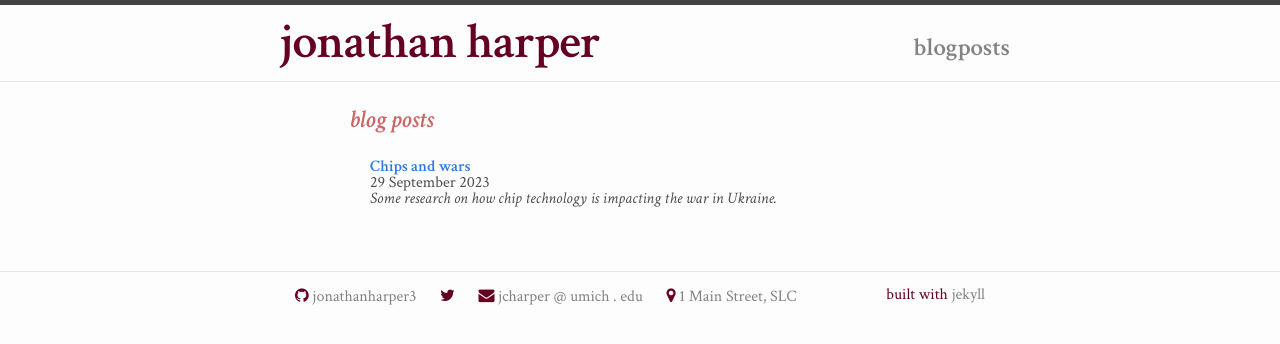
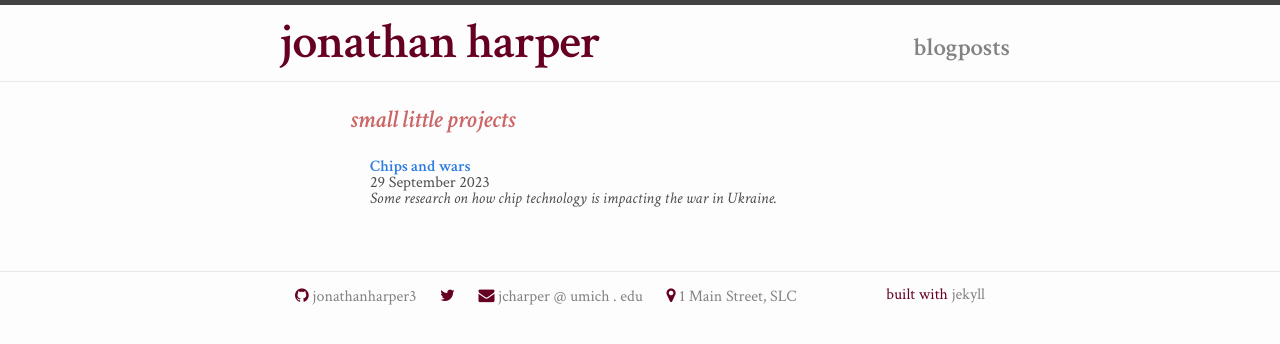
Before and after one commit to jonathanharper3/jonathanharper3.github.io, a Jekyll site: the page built from posts.html, in a window 1280 px wide. Shown: the top 344 px of the page. Built offline with Jekyll 4.4.1, drawn with Linux system fonts in a browser that asks for light colours; nearby versions of some CDN libraries.

Commit message:
Update posts.html

```diff
--- a/posts.html
+++ b/posts.html
@@ -1,12 +1,12 @@
 ---
 layout: default
-title: blog posts
+title: projects
 permalink: /posts/
 ---
 
 <div class="content">
 	<div class="textbox">
-	  <h2 class="section-head">blog posts</h2>
+	  <h2 class="section-head">small little projects</h2>
 	  <div class="section-text">
 	  	<br>
 	    <ul class="post-list">
```
